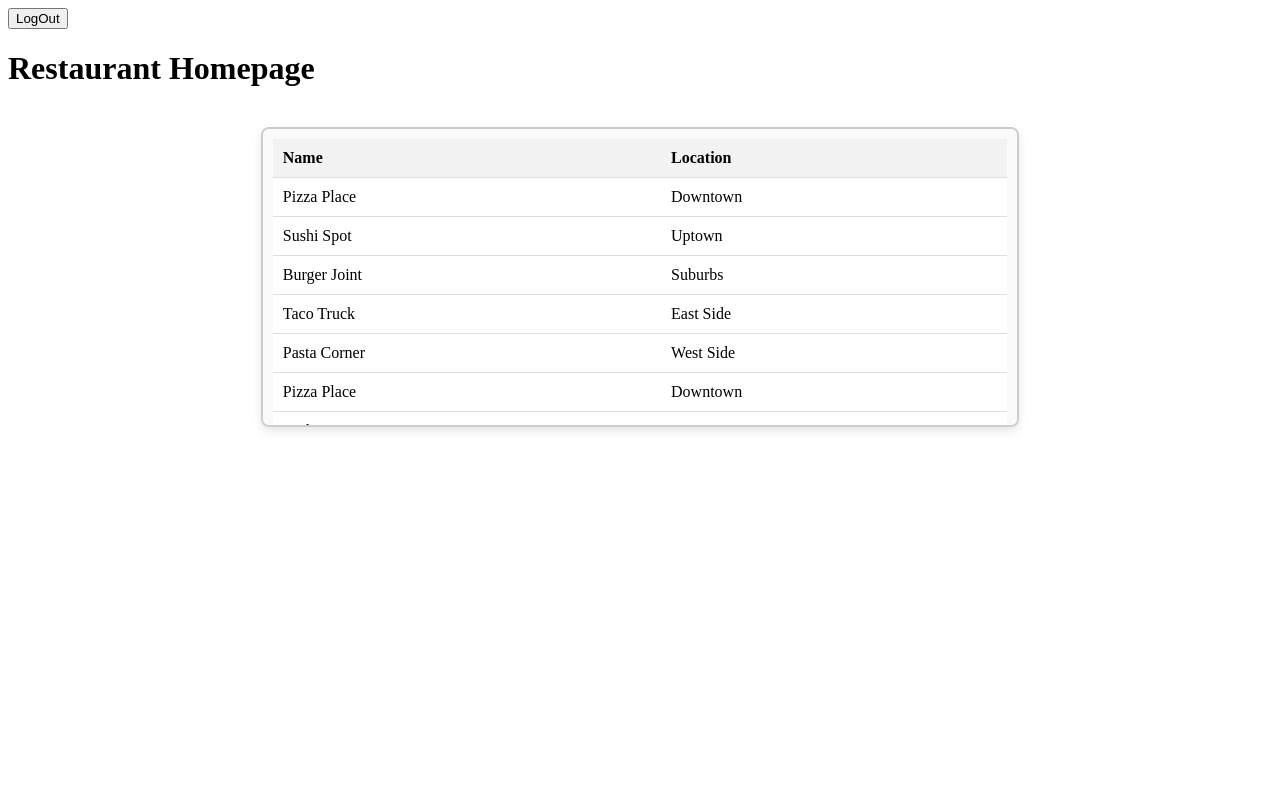
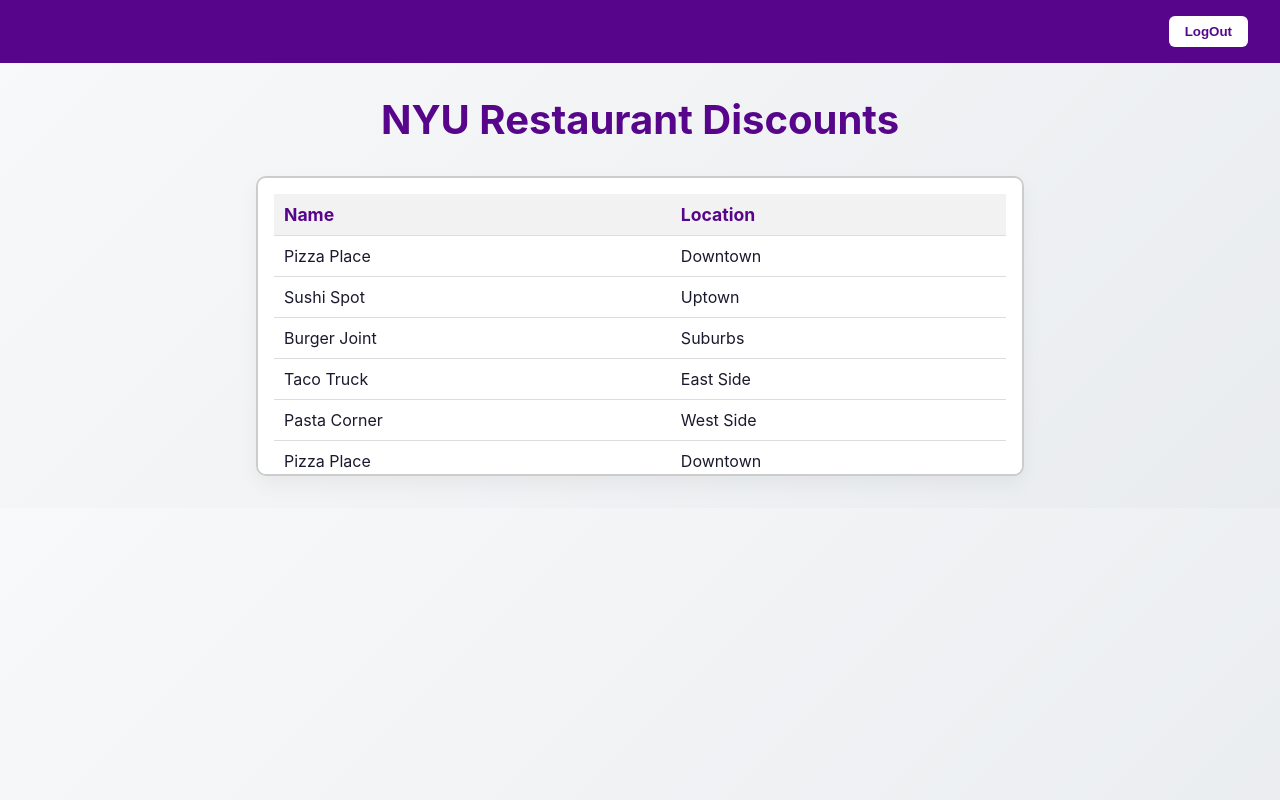
Before and after one commit to Joomen10/nyu-discount-webapp, a Django app: page /restaurant/ in a window 1280 px wide. Run offline with Django 5.2, Linux system fonts and the light colour scheme.

Commit message:
Update home.html

```diff
--- a/restaurant/templates/restaurant/home.html
+++ b/restaurant/templates/restaurant/home.html
@@ -2,21 +2,87 @@
 <!DOCTYPE html>
 <html lang="en">
 <head>
-    <link rel="stylesheet" href="{% static 'restaurant/styles.css' %}">
     <meta charset="UTF-8">
     <meta name="viewport" content="width=device-width, initial-scale=1.0">
-    <title>Restaurant</title>
+    <title>NYU Restaurant Hub</title>
+    <link rel="stylesheet" href="{% static 'restaurant/styles.css' %}">
+    <style>
+        body {
+            margin: 0;
+            font-family: 'Inter', sans-serif;
+            background: linear-gradient(135deg, #f8f9fa, #e9ecef);
+            color: #1a1a2e;
+        }
+
+        nav {
+            background-color: #57068c;
+            padding: 1rem 2rem;
+            display: flex;
+            justify-content: flex-end;
+        }
+
+        .logout-button {
+            background-color: #fff;
+            color: #57068c;
+            font-weight: bold;
+            border: none;
+            padding: 0.5rem 1rem;
+            border-radius: 6px;
+            cursor: pointer;
+            transition: background-color 0.3s ease;
+        }
+
+        .logout-button:hover {
+            background-color: #f0e6fa;
+        }
+
+        h1 {
+            text-align: center;
+            color: #57068c;
+            margin-top: 2rem;
+            font-size: 2.5rem;
+        }
+
+        .scrollable-table-container {
+            max-width: 800px;
+            margin: 2rem auto;
+            padding: 1rem;
+            background-color: #ffffff;
+            border-radius: 10px;
+            box-shadow: 0 8px 20px rgba(0, 0, 0, 0.05);
+        }
+
+        table {
+            width: 100%;
+            border-collapse: collapse;
+        }
+
+        th, td {
+            padding: 1rem;
+            border-bottom: 1px solid #ddd;
+            text-align: left;
+        }
+
+        th {
+            background-color: #f0e6fa;
+            color: #57068c;
+            font-size: 1.1rem;
+        }
+
+        tr:hover {
+            background-color: #f8f0ff;
+        }
+    </style>
 </head>
 <body>
     <nav>
         <form class="logout" action="{% url 'users:logout' %}" method="post">
             {% csrf_token %}
-            <button class="logout-button" aria-label="User Logout"
-                title="User Logout">LogOut</button>
+            <button class="logout-button" aria-label="User Logout" title="User Logout">LogOut</button>
         </form>
     </nav>
 
-    <h1>Restaurant Homepage</h1>
+    <h1>NYU Restaurant Discounts</h1>
 
     <div class="scrollable-table-container">
         <table class="scrollable-table">
```
